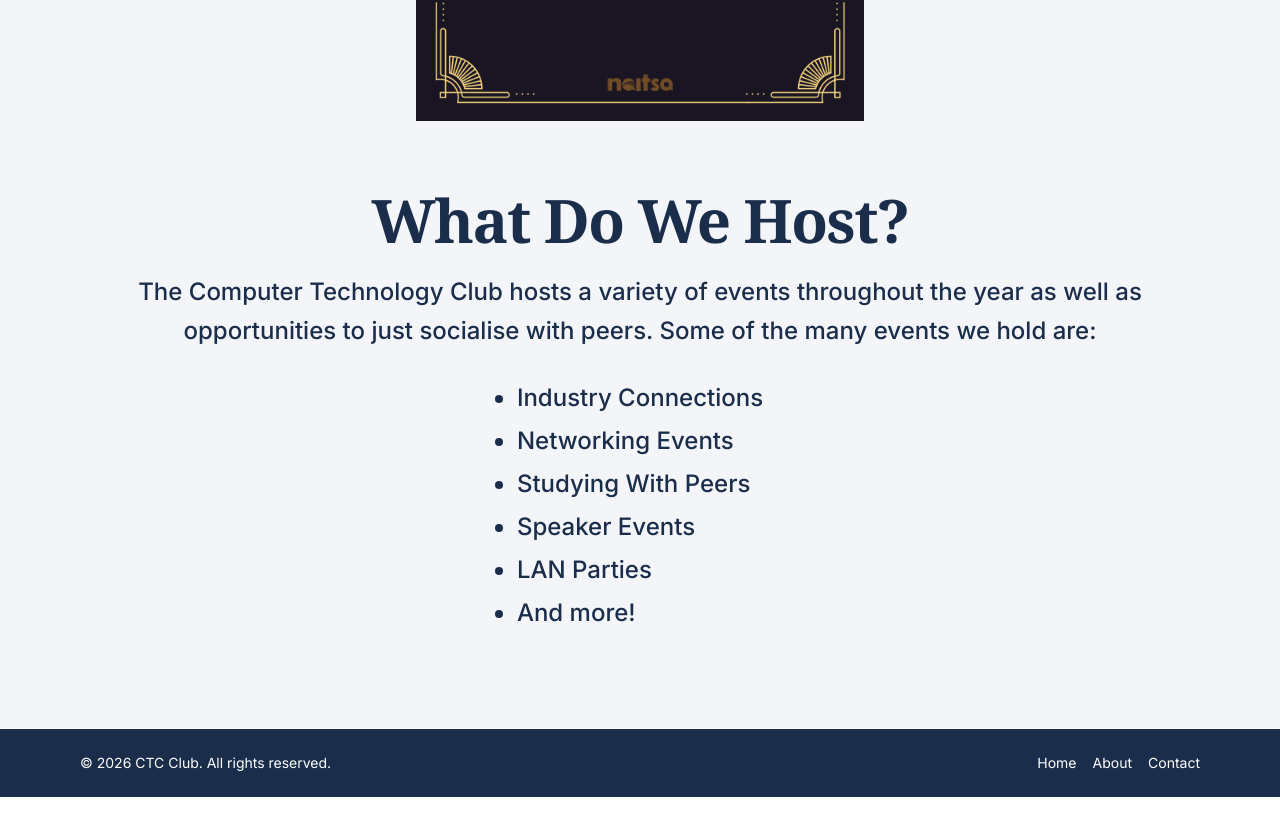
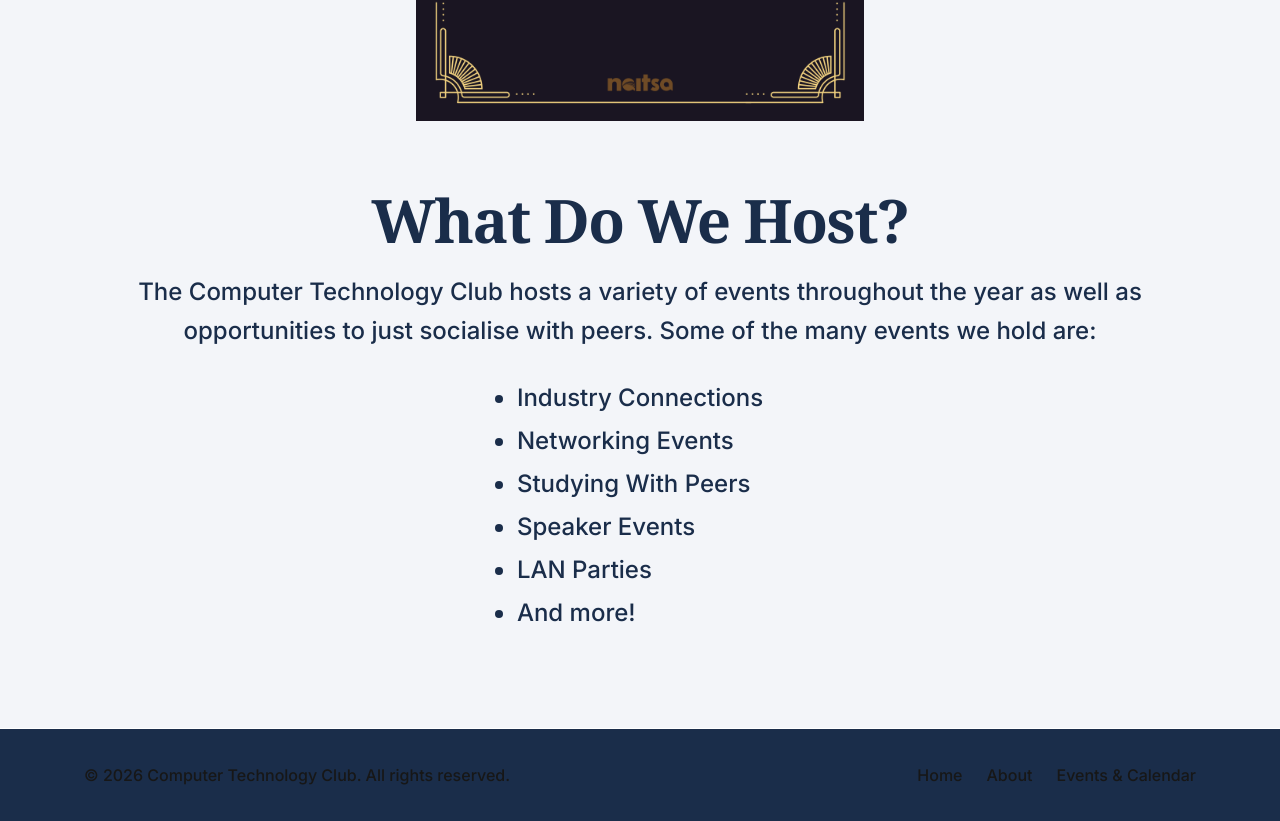
Before and after one commit to TheWeeknder/New-Computer-Technology-Club-Website, a Next.js app: page / in a window 1280 px wide. Shown: the part 2929-3750 px from the top of the page. Before the commit the page ends 3726 px from the top, so only its background shows below. Built offline with nearby package versions, Linux system fonts and the light colour scheme.

Commit message:
fixed the empty footer linkes

```diff
--- a/src/components/Footer.tsx
+++ b/src/components/Footer.tsx
@@ -1,22 +1,38 @@
+import Link from 'next/link'
+
 export default function Footer() {
   return (
     <footer className="border-t border-white bg-[#1a2d4a]">
       <div className="mx-auto max-w-6xl px-4 py-6 text-sm text-muted-foreground">
         <div className="flex flex-col gap-2 sm:flex-row sm:justify-between">
-          <p className="text-white">&copy; {new Date().getFullYear()} CTC Club. All rights reserved.</p>
+          <p className="group relative inline-flex min-h-11 items-center whitespace-nowrap rounded-sm px-1 text-base font-medium transition-colors duration-150 hover:text-white/80 focus:outline-none focus-visible:ring-2 focus-visible:ring-white focus-visible:ring-offset-2 focus-visible:ring-offset-[#1a2d4a]">
+            &copy; {new Date().getFullYear()} Computer Technology Club. All rights reserved.
+          </p>
+
           <div className="flex gap-4">
-            <a href="#" className="hover:underline text-white">
+            <Link
+              href="/"
+              className="group relative inline-flex min-h-11 items-center whitespace-nowrap rounded-sm px-1 text-base font-medium transition-colors duration-150 hover:text-white/80 focus:outline-none focus-visible:ring-2 focus-visible:ring-white focus-visible:ring-offset-2 focus-visible:ring-offset-[#1a2d4a]"
+            >
               Home
-            </a>
-            <a href="#" className="hover:underline text-white">
+            </Link>
+
+            <Link
+              href="/#about"
+              className="group relative inline-flex min-h-11 items-center whitespace-nowrap rounded-sm px-1 text-base font-medium transition-colors duration-150 hover:text-white/80 focus:outline-none focus-visible:ring-2 focus-visible:ring-white focus-visible:ring-offset-2 focus-visible:ring-offset-[#1a2d4a]"
+            >
               About
-            </a>
-            <a href="#" className="hover:underline text-white">
-              Contact
-            </a>
+            </Link>
+
+            <Link
+              href="/events"
+              className="group relative inline-flex min-h-11 items-center whitespace-nowrap rounded-sm px-1 text-base font-medium transition-colors duration-150 hover:text-white/80 focus:outline-none focus-visible:ring-2 focus-visible:ring-white focus-visible:ring-offset-2 focus-visible:ring-offset-[#1a2d4a]"
+            >
+              Events & Calendar
+            </Link>
           </div>
         </div>
       </div>
     </footer>
-  );
+  )
 }
```
